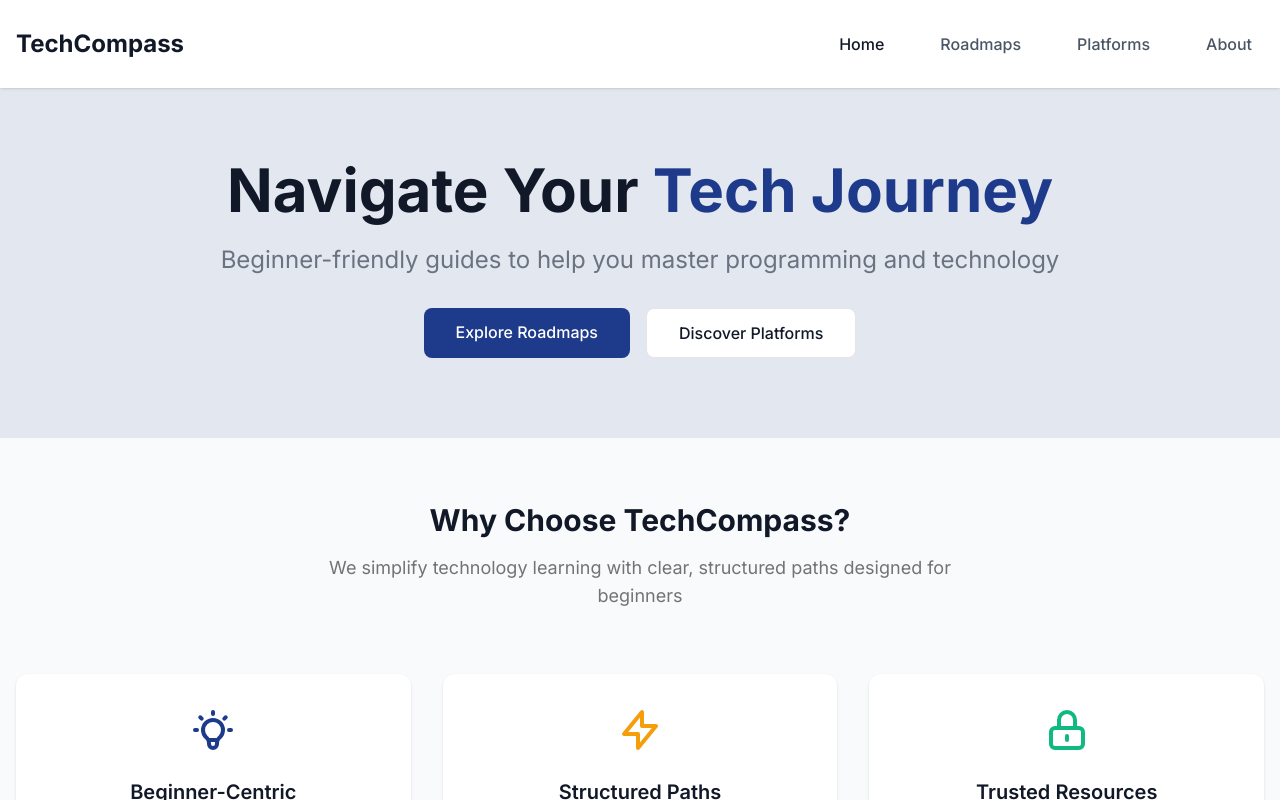
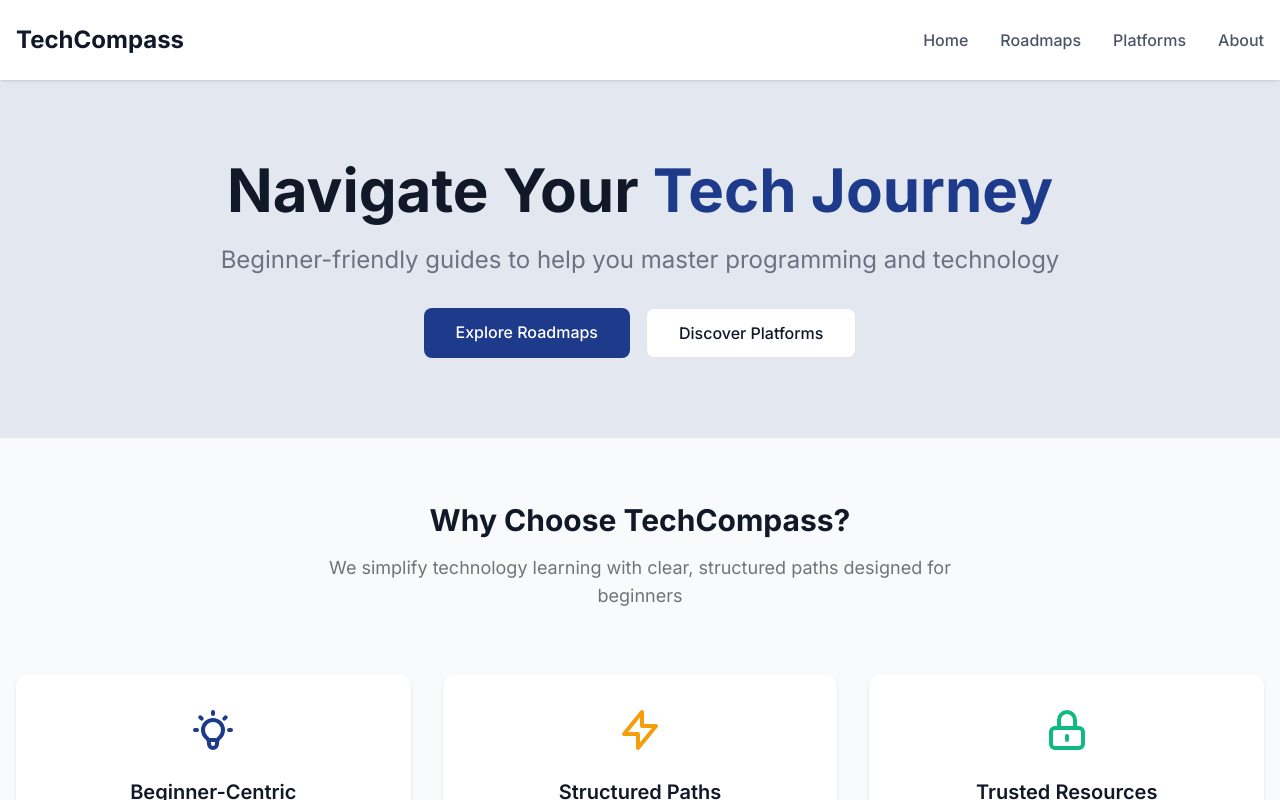
Before and after one commit to biniyamagegnehu/TechCompass-E-learning-website, a React (Vite) app: page / in a window 1280 px wide. Shown: the top 800 px of the page. Built offline with nearby package versions, Linux system fonts and the light colour scheme.

Commit message:
change the fav icon

```diff
--- a/index.html
+++ b/index.html
@@ -2,7 +2,7 @@
 <html lang="en">
   <head>
     <meta charset="UTF-8" />
-    <link rel="icon" type="image/svg+xml" href="/icon.png" />
+    <link rel="icon" type="image/svg+xml" href="/logo.png" />
     <meta name="viewport" content="width=device-width, initial-scale=1.0" />
     <link href="https://fonts.googleapis.com/css2?family=Inter:wght@400;500;600;700&display=swap" rel="stylesheet">
     <title>TechCompass</title>
--- a/src/components/Header.jsx
+++ b/src/components/Header.jsx
@@ -1,4 +1,4 @@
-import { NavLink } from 'react-router-dom';
+import { Link } from 'react-router-dom';
 import { useState } from 'react';
 
 export default function Header() {
@@ -12,57 +12,16 @@ export default function Header() {
     <header className="fixed w-full bg-white shadow-sm z-50">
       <div className="container mx-auto px-4 py-6">
         <div className="flex justify-between items-center">
-          <NavLink
-            to="/"
-            className="flex items-center space-x-2"
-            end
-          >
+          <Link to="/" className="flex items-center space-x-2">
             <span className="text-2xl font-bold text-primary-600">TechCompass</span>
-          </NavLink>
+          </Link>
 
           {/* Desktop Navigation - Hidden on mobile */}
           <nav className="hidden md:flex space-x-8">
-            <NavLink
-              to="/"
-              className={({ isActive }) =>
-                `font-medium px-3 py-2 rounded-md ${isActive
-                  ? 'bg-primary-100 text-primary-600'
-                  : 'text-gray-600 hover:text-primary-600'}`
-              }
-              end
-            >
-              Home
-            </NavLink>
-            <NavLink
-              to="/roadmaps"
-              className={({ isActive }) =>
-                `font-medium px-3 py-2 rounded-md ${isActive
-                  ? 'bg-primary-100 text-primary-600'
-                  : 'text-gray-600 hover:text-primary-600'}`
-              }
-            >
-              Roadmaps
-            </NavLink>
-            <NavLink
-              to="/platforms"
-              className={({ isActive }) =>
-                `font-medium px-3 py-2 rounded-md ${isActive
-                  ? 'bg-primary-100 text-primary-600'
-                  : 'text-gray-600 hover:text-primary-600'}`
-              }
-            >
-              Platforms
-            </NavLink>
-            <NavLink
-              to="/about"
-              className={({ isActive }) =>
-                `font-medium px-3 py-2 rounded-md ${isActive
-                  ? 'bg-primary-100 text-primary-600'
-                  : 'text-gray-600 hover:text-primary-600'}`
-              }
-            >
-              About
-            </NavLink>
+            <Link to="/" className="text-gray-600 hover:text-primary-600 font-medium">Home</Link>
+            <Link to="/roadmaps" className="text-gray-600 hover:text-primary-600 font-medium">Roadmaps</Link>
+            <Link to="/platforms" className="text-gray-600 hover:text-primary-600 font-medium">Platforms</Link>
+            <Link to="/about" className="text-gray-600 hover:text-primary-600 font-medium">About</Link>
           </nav>
 
           {/* Mobile Menu Button */}
@@ -86,52 +45,35 @@ export default function Header() {
 
         {/* Mobile Menu - Conditionally rendered */}
         {isMenuOpen && (
-          <nav className="md:hidden mt-4 pb-4 space-y-2">
-            <NavLink
+          <nav className="md:hidden mt-4 pb-4 space-y-3">
+            <Link
               to="/"
-              className={({ isActive }) =>
-                `block py-2 px-3 rounded-md font-medium ${isActive
-                  ? 'bg-primary-100 text-primary-600'
-                  : 'text-gray-600 hover:text-primary-600'}`
-              }
+              className="block py-2 text-gray-600 hover:text-primary-600 font-medium"
               onClick={toggleMenu}
-              end
             >
               Home
-            </NavLink>
-            <NavLink
+            </Link>
+            <Link
               to="/roadmaps"
-              className={({ isActive }) =>
-                `block py-2 px-3 rounded-md font-medium ${isActive
-                  ? 'bg-primary-100 text-primary-600'
-                  : 'text-gray-600 hover:text-primary-600'}`
-              }
+              className="block py-2 text-gray-600 hover:text-primary-600 font-medium"
               onClick={toggleMenu}
             >
               Roadmaps
-            </NavLink>
-            <NavLink
+            </Link>
+            <Link
               to="/platforms"
-              className={({ isActive }) =>
-                `block py-2 px-3 rounded-md font-medium ${isActive
-                  ? 'bg-primary-100 text-primary-600'
-                  : 'text-gray-600 hover:text-primary-600'}`
-              }
+              className="block py-2 text-gray-600 hover:text-primary-600 font-medium"
               onClick={toggleMenu}
             >
               Platforms
-            </NavLink>
-            <NavLink
+            </Link>
+            <Link
               to="/about"
-              className={({ isActive }) =>
-                `block py-2 px-3 rounded-md font-medium ${isActive
-                  ? 'bg-primary-100 text-primary-600'
-                  : 'text-gray-600 hover:text-primary-600'}`
-              }
+              className="block py-2 text-gray-600 hover:text-primary-600 font-medium"
               onClick={toggleMenu}
             >
               About
-            </NavLink>
+            </Link>
           </nav>
         )}
       </div>
```
Also changed, not shown: src/assets/logo.png (added).
